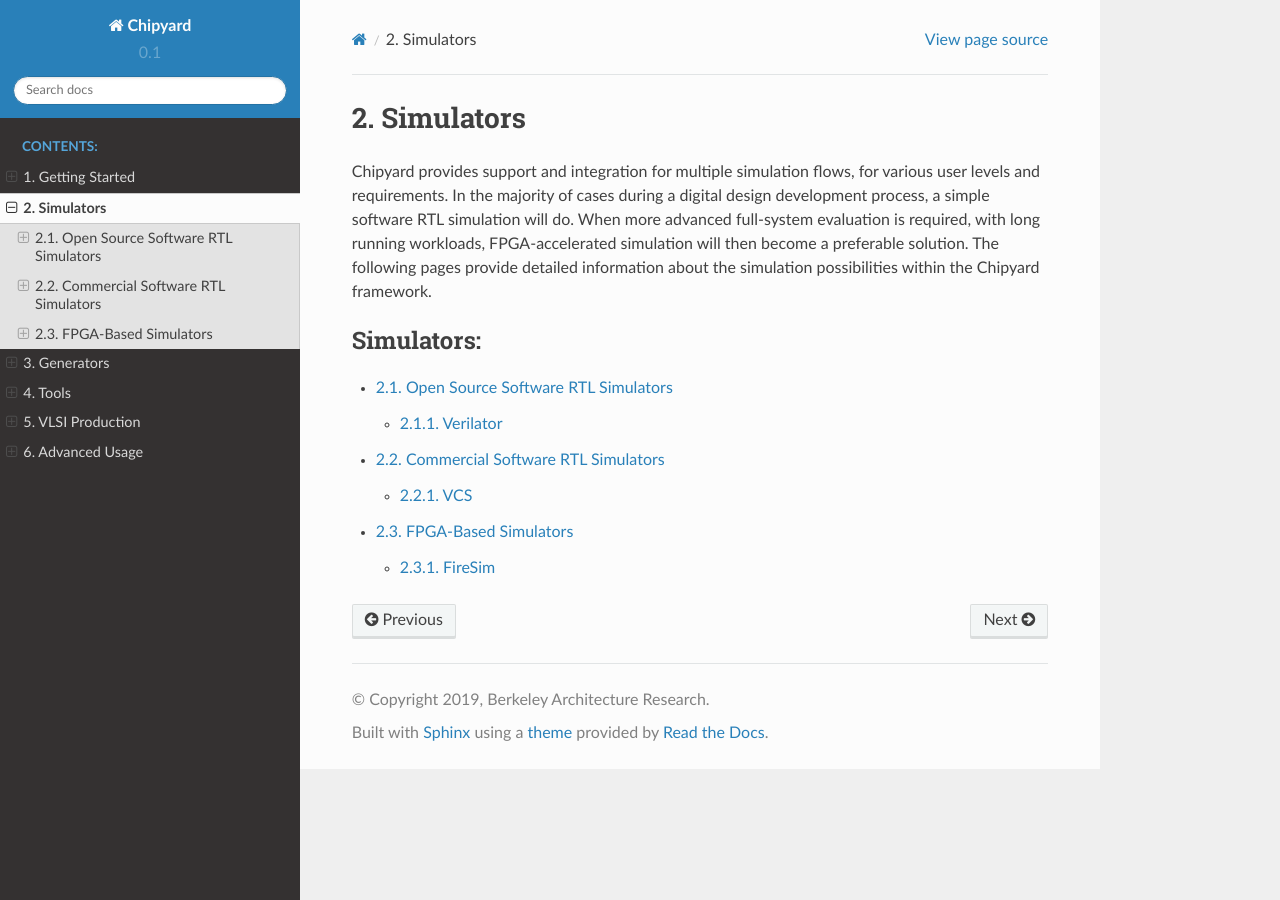
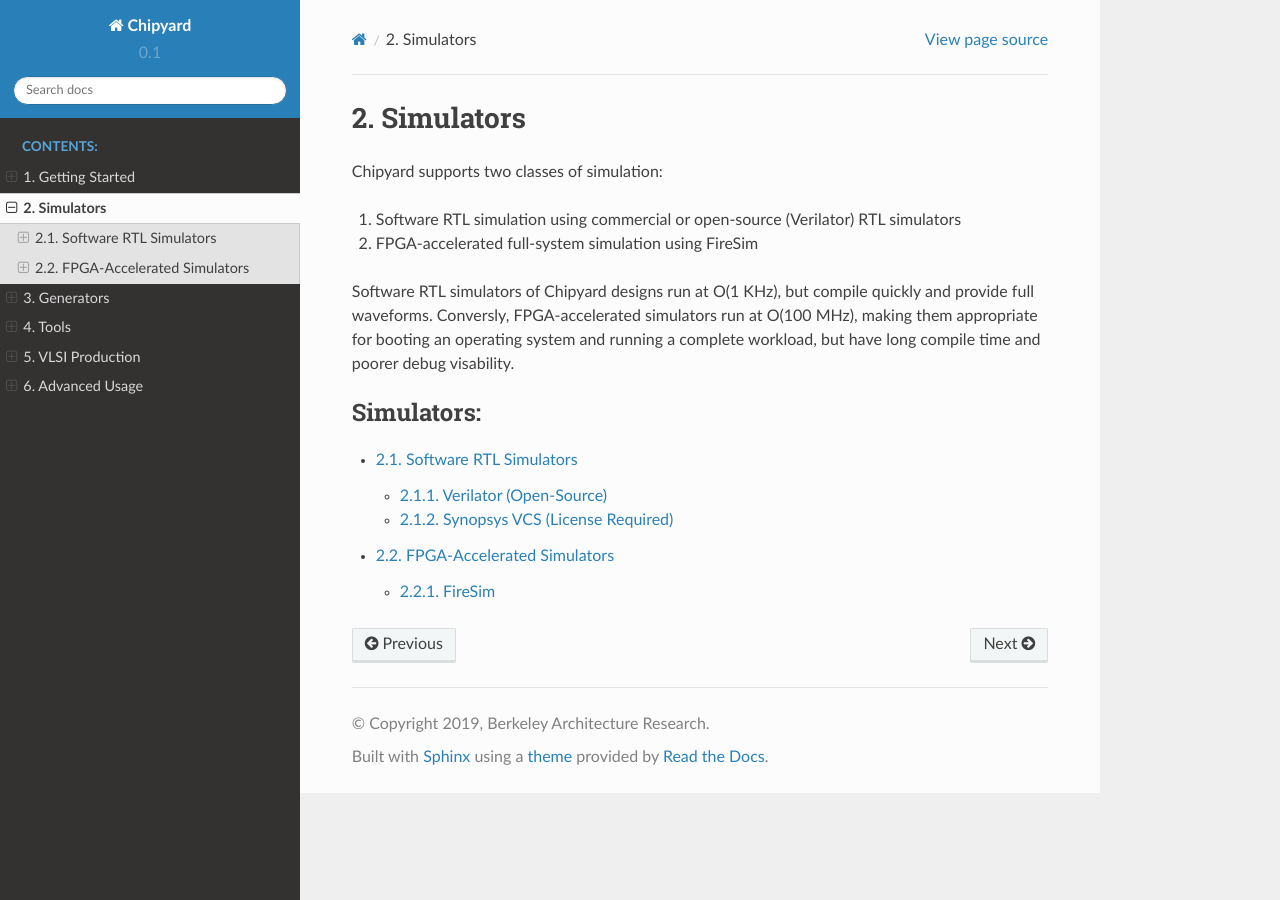
Before and after one commit to ucb-bar/chipyard, a Sphinx documentation site: the page built from docs/Simulation/index.rst, in a window 1280 px wide. Built offline with Sphinx 7.4.7 and the Read the Docs theme 2.0.0, drawn with Linux system fonts in a browser that asks for light colours; pages that are not in the unit, such as notebooks, are missing from menus.

Commit message:
Rework simulation splash page

```diff
--- a/docs/Simulation/FPGA-Based-Simulators.rst
+++ b/docs/Simulation/FPGA-Accelerated-Simulators.rst
@@ -1,4 +1,4 @@
-FPGA-Based Simulators
+FPGA-Accelerated Simulators
 ==============================
 
 FireSim
--- a/docs/Simulation/index.rst
+++ b/docs/Simulation/index.rst
@@ -1,15 +1,20 @@
 Simulators
 =======================
 
-Chipyard provides support and integration for multiple simulation flows, for various user levels and requirements.
-In the majority of cases during a digital design development process, a simple software RTL simulation will do.
-When more advanced full-system evaluation is required, with long running workloads, FPGA-accelerated simulation will then become a preferable solution.
-The following pages provide detailed information about the simulation possibilities within the Chipyard framework.
+Chipyard supports two classes of simulation:
+
+#. Software RTL simulation using commercial or open-source (Verilator) RTL simulators
+#. FPGA-accelerated full-system simulation using FireSim
+
+Software RTL simulators of Chipyard designs run at O(1 KHz), but compile
+quickly and provide full waveforms. Conversly, FPGA-accelerated simulators run
+at O(100 MHz), making them appropriate for booting an operating system and
+running a complete workload, but have long compile time and poorer debug
+visability.
 
 .. toctree::
    :maxdepth: 2
    :caption: Simulators:
 
-   Open-Source-Simulators
-   Commercial-Simulators
-   FPGA-Based-Simulators
+   SW-RTL-Simulators
+   FPGA-Accelerated-Simulators
```
Also changed, not shown: docs/Simulation/Commercial-Simulators.rst (deleted, +0 -39 lines), docs/Simulation/Open-Source-Simulators.rst (deleted, +0 -35 lines), docs/Simulation/SW-RTL-Simulators.rst (added, +73 -0 lines).
